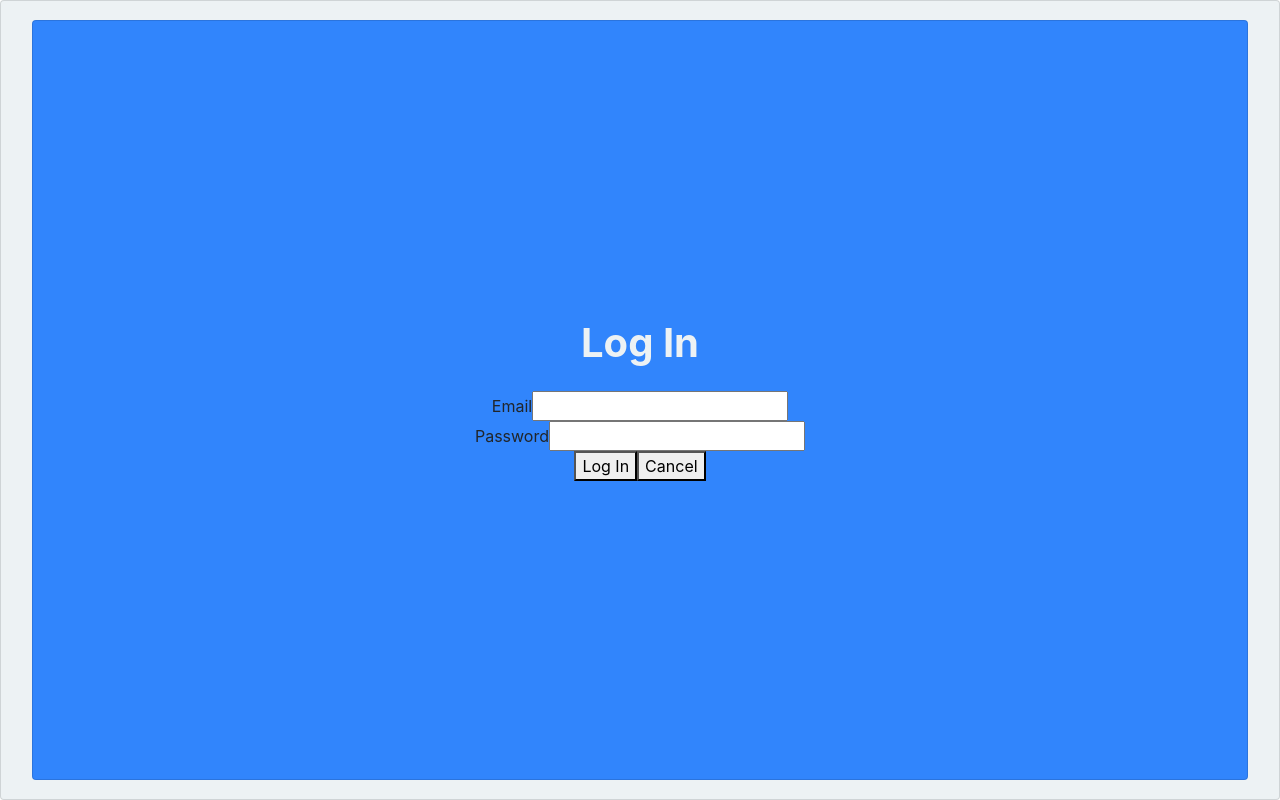
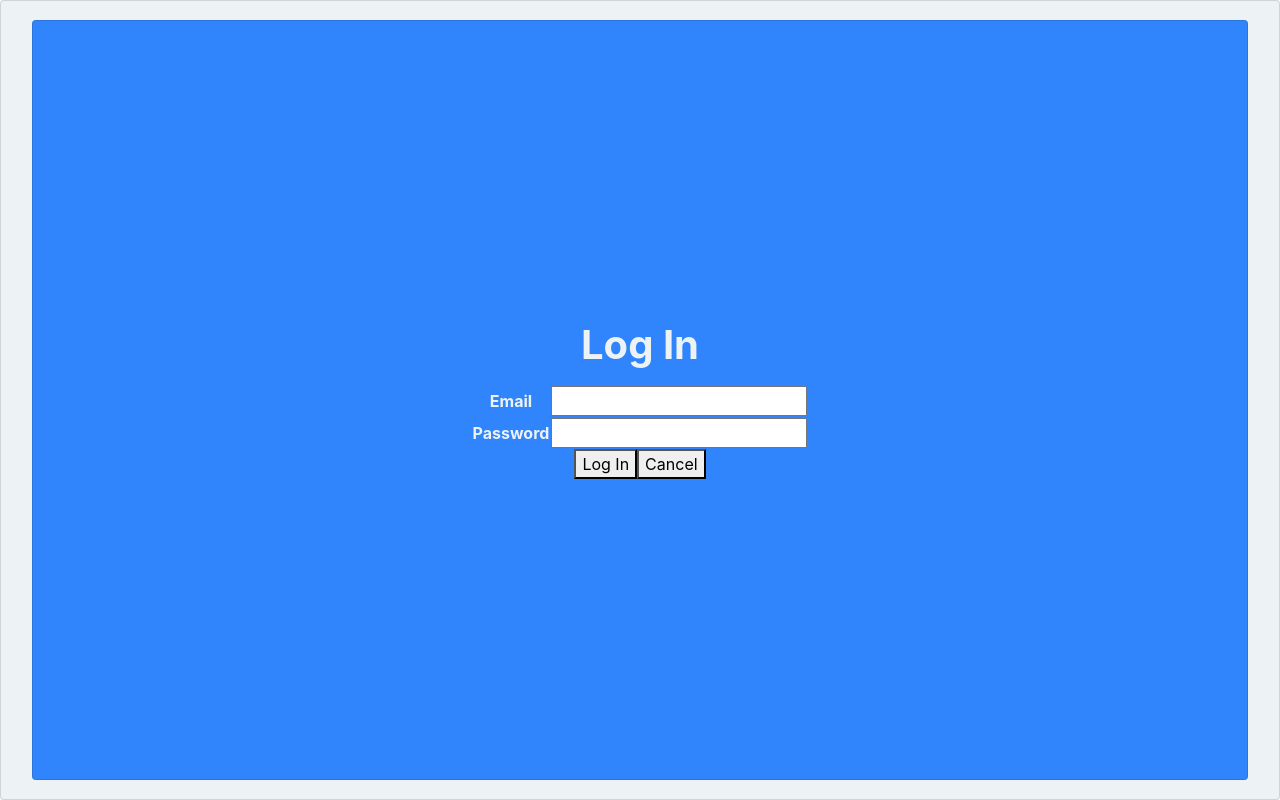
Before and after one commit to DevonJenkins/vibin-front-end, a React (Create React App) app: page /login in a window 1280 px wide. Built offline with nearby package versions, Linux system fonts and the light colour scheme; no server answers.

Commit message:
complete half styling for login page

```diff
--- a/src/components/LoginForm/LoginForm.jsx
+++ b/src/components/LoginForm/LoginForm.jsx
@@ -31,28 +31,32 @@ const LoginForm = props => {
       onSubmit={handleSubmit}
       className='{styles.container}'
     >
-      <div className='{styles.inputContainer}'>
-        <label htmlFor="email" className='{styles.label}'>Email</label>
-        <input
+      <table>
+        <tbody>
+          <tr>
+            <td className='whitefnt'>Email</td>
+            <td><input
                 type="text"
                 autoComplete="off"
                 id="email"
                 value={formData.email}
                 name="email"
                 onChange={handleChange}
-        />
-      </div>
-      <div className='{styles.inputContainer}'>
-        <label htmlFor="password" className='{styles.label}'>Password</label>
-        <input
+              /></td>
+          </tr>
+          <tr>
+            <td className='whitefnt'>Password</td>
+            <td><input
               type="password"
               autoComplete="off"
               id="password"
               value={formData.pw}
               name="pw"
               onChange={handleChange}
-        />
-      </div>
+            /></td>
+          </tr>
+        </tbody>
+      </table>
       <div>
         <button className='{styles.button}'>Log In</button>
         <Link to="/">
--- a/src/pages/Login/Login.jsx
+++ b/src/pages/Login/Login.jsx
@@ -10,15 +10,15 @@ const LoginPage = props => {
 
   return (
     <main className='card full-page-card column-container whitebg'>
-
       <div className='card edge-card column-container bluebg'>
+        <div>
           <h1 className='whitefnt'>Log In</h1>
           <p className='whitefnt'>{message}</p>
           <LoginForm
             handleSignupOrLogin={props.handleSignupOrLogin}
             updateMessage={updateMessage}
           />
-
+        </div>
       </div>
     </main>
   )
```
Lines whose indentation alone changed are shown as unchanged.
